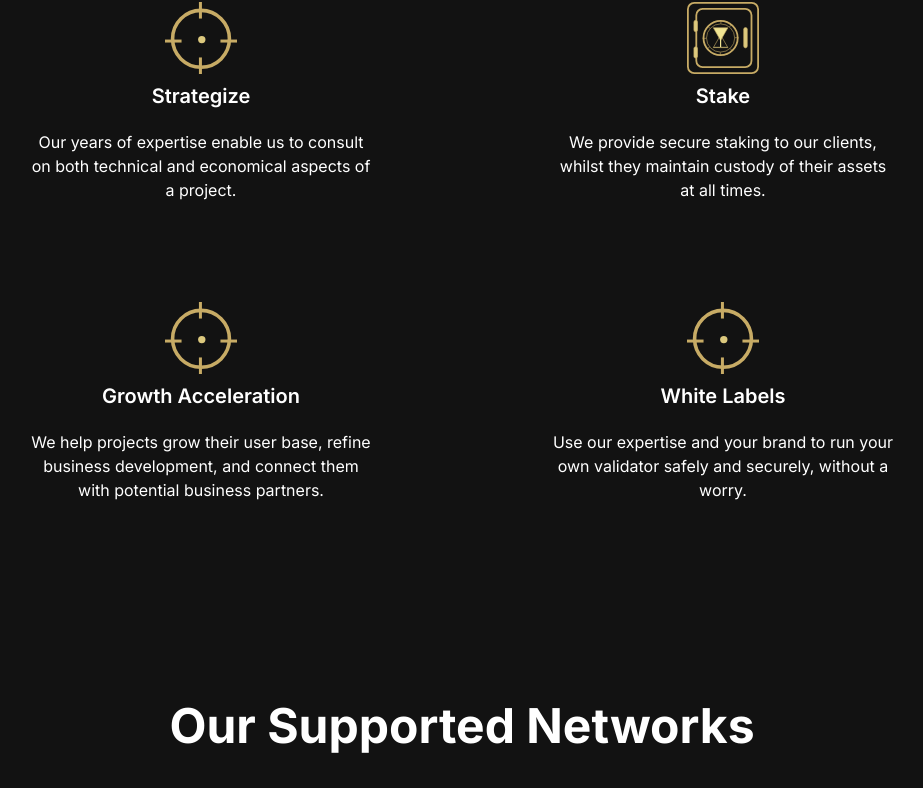
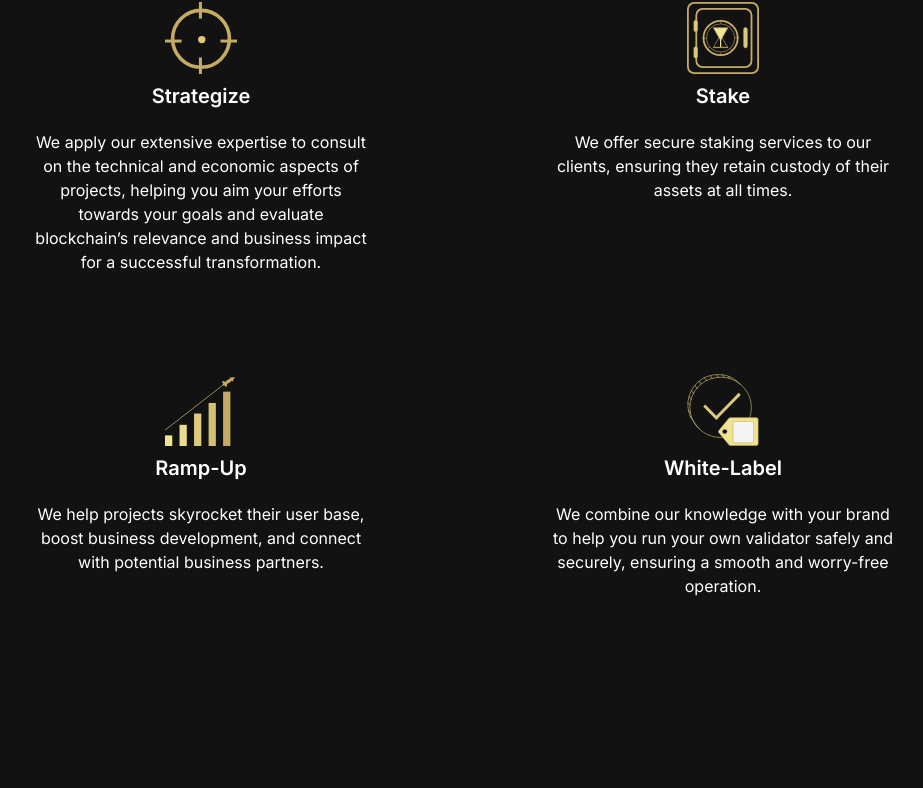
Before and after one commit to sbmi-studio/sbmi, a Next.js app: page / in a window 1280 px wide. Shown: the part 894-1682 px from the top of the page, without its empty margins (178-1101 px from the left). Built offline with nearby package versions, Linux system fonts and the light colour scheme; no server answers.

Commit message:
E: paraphrase, new icons, reword

```diff
--- a/src/app/page.tsx
+++ b/src/app/page.tsx
@@ -94,7 +94,7 @@ export default function Home() {
         </section>
         <section
           className={`flex flex-col text-center mb-0 w-full max-w-5xl items-center gap-7 text-xs`}>
-          © Sumido Blockchain Mining Inc. All rights reserved.
+          © 2024 Sumido Blockchain Mining Inc. All rights reserved.
         </section>
         <div
           className={`relative w-full overflow-hidden rounded-xl p-[1.5px] hidden`}>
--- a/src/components/custom-lists.tsx
+++ b/src/components/custom-lists.tsx
@@ -26,25 +26,25 @@ export const servicesList = [
     image: "icon-strategize.svg",
     title: "Strategize",
     description:
-      "Our years of expertise enable us to consult on both technical and economical aspects of a project.",
+      "We apply our extensive expertise to consult on the technical and economic aspects of projects, helping you aim your efforts towards your goals and evaluate blockchain’s relevance and business impact for a successful transformation.",
   },
   {
     image: "icon-stake.svg",
     title: "Stake",
     description:
-      "We provide secure staking to our clients, whilst they maintain custody of their assets at all times.",
+      "We offer secure staking services to our clients, ensuring they retain custody of their assets at all times.",
   },
   {
-    image: "icon-strategize.svg",
-    title: "Growth Acceleration",
+    image: "icon-growth.svg",
+    title: "Ramp-Up",
     description:
-      "We help projects grow their user base, refine business development, and connect them with potential business partners.",
+      "We help projects skyrocket their user base, boost business development, and connect with potential business partners.",
   },
   {
-    image: "icon-strategize.svg",
-    title: "White Labels",
+    image: "icon-whitelabel.svg",
+    title: "White-Label",
     description:
-      "Use our expertise and your brand to run your own validator safely and securely, without a worry.",
+      "We combine our knowledge with your brand to help you run your own validator safely and securely, ensuring a smooth and worry-free operation.",
   },
 ];
 
```
Also changed, not shown: public/images/icon-growth.svg (added), public/images/icon-whitelabel.svg (added).
